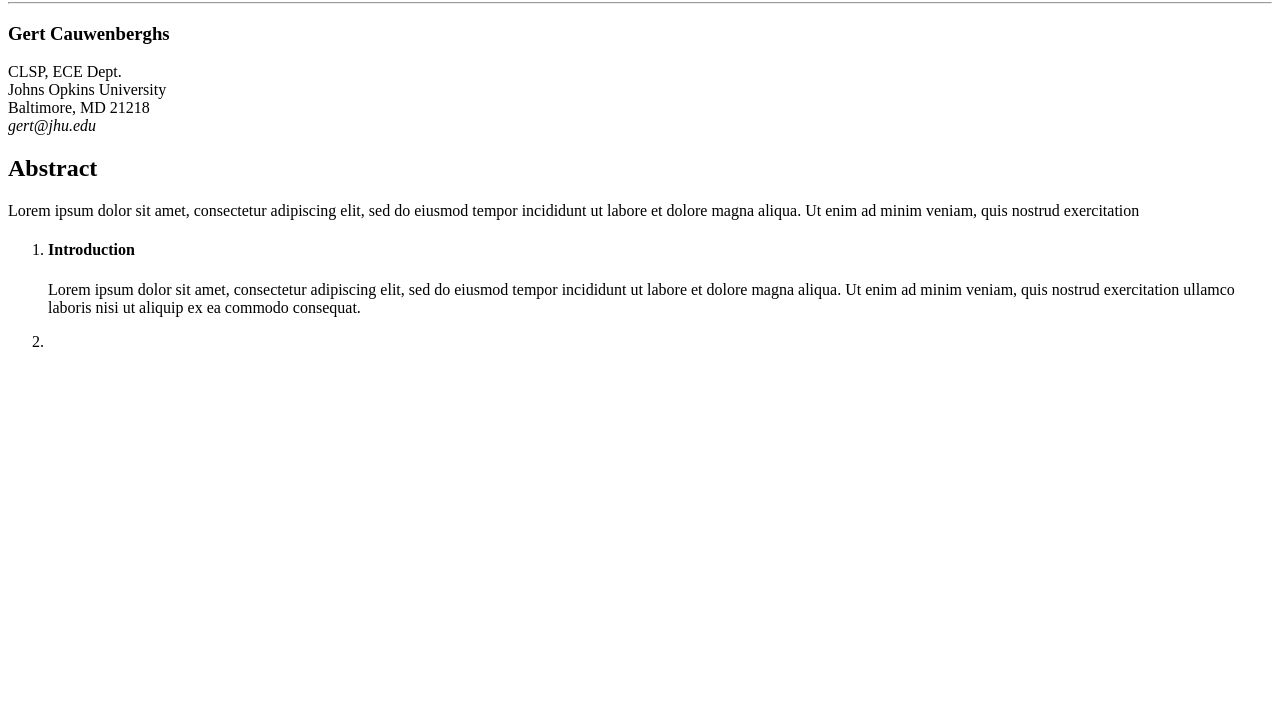
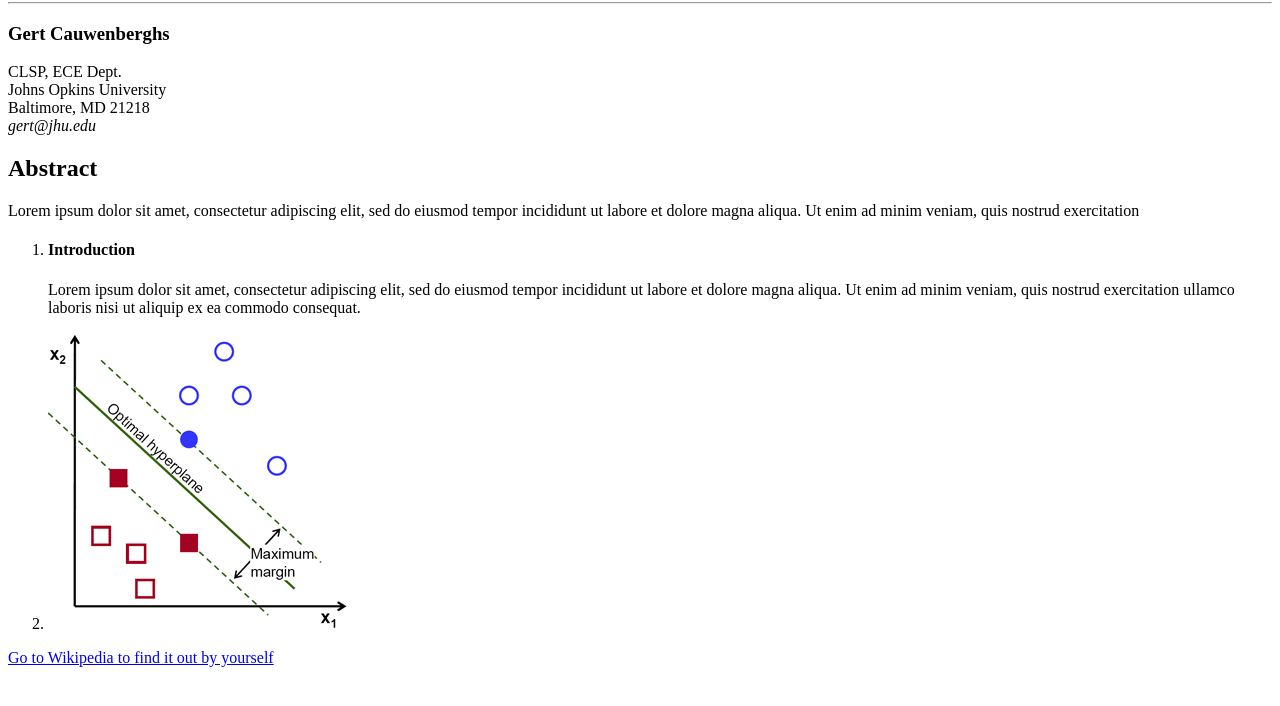
Before and after one commit to malexC137/paper-scientifico, a plain HTML site: page index.html in a window 1280 px wide. Shown: the part 78-784 px from the top of the page. Drawn offline with Linux system fonts and the light colour scheme.

Commit message:
Completato footer

```diff
--- a/index.html
+++ b/index.html
@@ -51,7 +51,7 @@
                         </p>
                     </li>
                     <li>
-                        <img src="" alt="">
+                        <img src="optimal-hyperplane.png" alt="">
                     </li>
                 </ol>
 
@@ -60,7 +60,8 @@
         </main>
         <!-- Choiusiura della pagina -->
         <footer>
-
+            <a href="https://it.wikipedia.org/wiki/Pagina_principale">
+            Go to Wikipedia to find it out by yourself</a>
         </footer>
     </body>
 </html>
```
